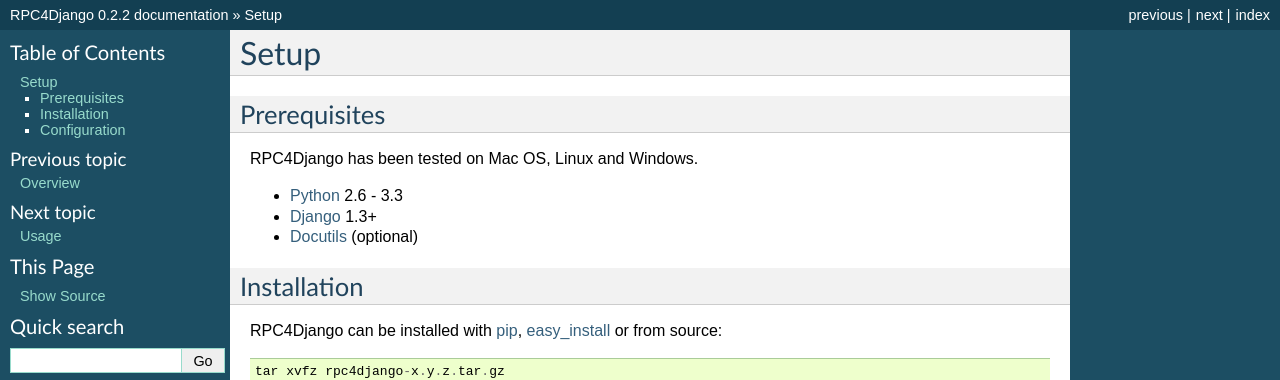
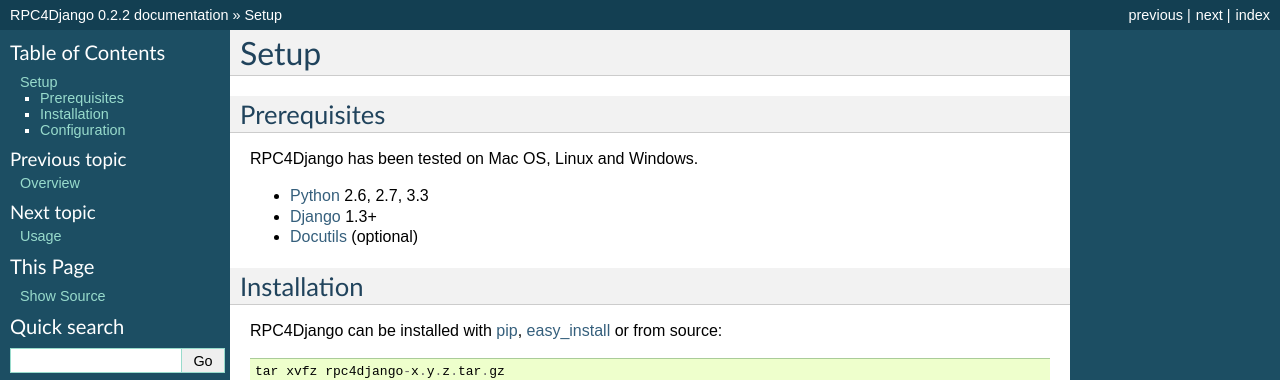
Before and after one commit to rpc4django/rpc4django, a Sphinx documentation site: the page built from docs/setup.txt, in a window 1280 px wide. Shown: the top 380 px of the page. Built offline with Sphinx 7.4.7, drawn with Linux system fonts in a browser that asks for light colours.

Commit message:
Python3.2 is not supported
* the u'' syntax is useful
* I'm willing to accept a pull request for 3.2 support

```diff
--- a/README.rst
+++ b/README.rst
@@ -7,7 +7,7 @@
 Prerequisites
 -------------
 
-- Python_ 2.6 - 3.3
+- Python_ 2.6, 2.7, 3.3
 - Django_ 1.3+
 - Docutils_ (optional)
 
--- a/docs/setup.txt
+++ b/docs/setup.txt
@@ -6,7 +6,7 @@
 
 RPC4Django has been tested on Mac OS, Linux and Windows.
 
-- Python_ 2.6 - 3.3
+- Python_ 2.6, 2.7, 3.3
 - Django_ 1.3+
 - Docutils_ (optional)
 
--- a/setup.py
+++ b/setup.py
@@ -109,7 +109,6 @@
                    'Programming Language :: Python :: 2.6',
                    'Programming Language :: Python :: 2.7',
                    'Programming Language :: Python :: 3',
-                   'Programming Language :: Python :: 3.2',
                    'Programming Language :: Python :: 3.3',
                    'Topic :: Internet :: WWW/HTTP :: Dynamic Content',
                    'Topic :: Software Development :: Libraries :: Python Modules',
```
Also changed, not shown: .travis.yml.
